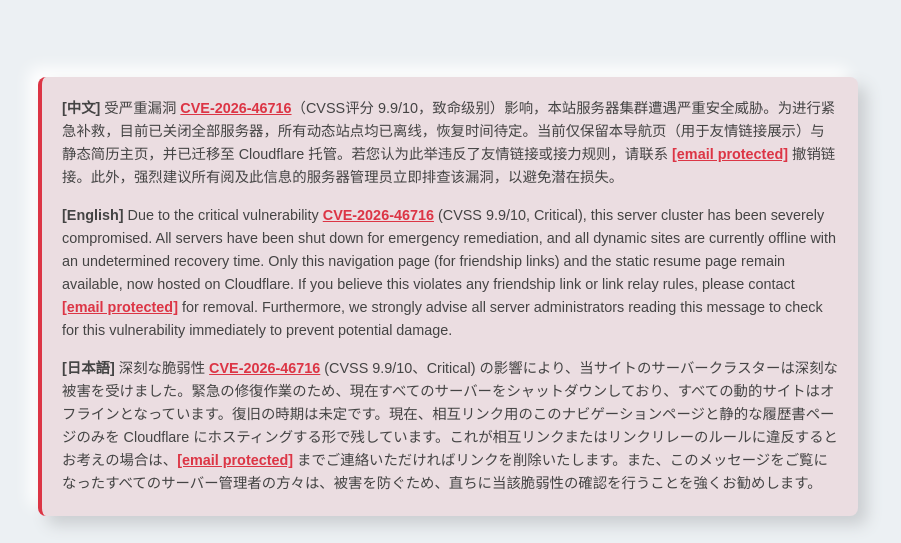
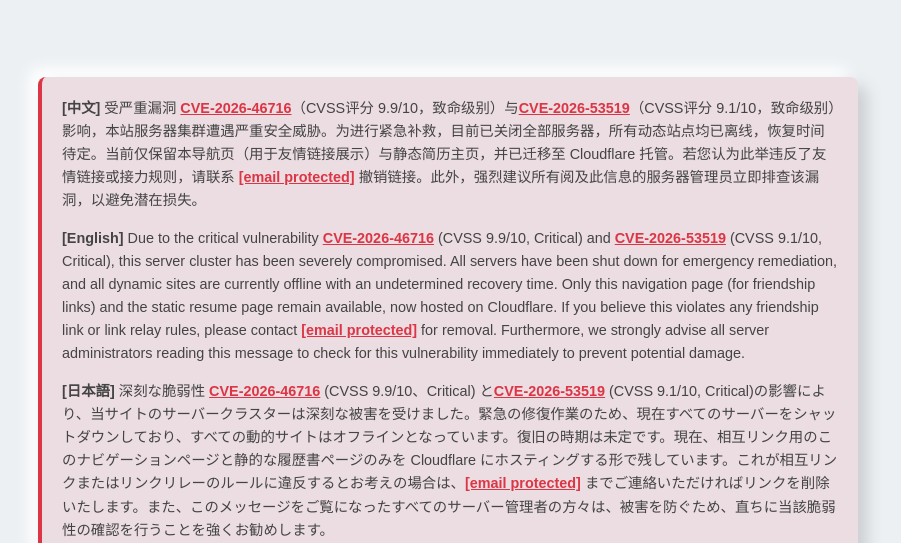
Before and after one commit to UtopiaXC/utopiaxc.github.io, a plain HTML site: page index.html in a window 1280 px wide. Shown: the part 257-800 px from the top of the page, without its empty margins (192-1093 px from the left). Drawn offline with Linux system fonts and the light colour scheme.

Commit message:
Update alert messages for vulnerabilities CVE-2026-46716 and CVE-2026-53519

```diff
--- a/index.html
+++ b/index.html
@@ -418,13 +418,13 @@ input:not(:checked) + .slider .icon-moon {
         <article>
             <div class="alert-banner">
                 <div class="alert-lang">
-                    <p><strong>[中文]</strong> 受严重漏洞 <a href="https://nvd.nist.gov/vuln/detail/CVE-2026-46716" target="_blank">CVE-2026-46716</a>（CVSS评分 9.9/10，致命级别）影响，本站服务器集群遭遇严重安全威胁。为进行紧急补救，目前已关闭全部服务器，所有动态站点均已离线，恢复时间待定。当前仅保留本导航页（用于友情链接展示）与静态简历主页，并已迁移至 Cloudflare 托管。若您认为此举违反了友情链接或接力规则，请联系 <a href="/cdn-cgi/l/email-protection" class="__cf_email__" data-cfemail="8afffee5fae3ebf2e9cafffee5fae3ebf2e9a4e9e5e7">[email&#160;protected]</a> 撤销链接。此外，强烈建议所有阅及此信息的服务器管理员立即排查该漏洞，以避免潜在损失。</p>
+                    <p><strong>[中文]</strong> 受严重漏洞 <a href="https://nvd.nist.gov/vuln/detail/CVE-2026-46716" target="_blank">CVE-2026-46716</a>（CVSS评分 9.9/10，致命级别）与<a href="https://nvd.nist.gov/vuln/detail/CVE-2026-53519" target="_blank">CVE-2026-53519</a>（CVSS评分 9.1/10，致命级别）影响，本站服务器集群遭遇严重安全威胁。为进行紧急补救，目前已关闭全部服务器，所有动态站点均已离线，恢复时间待定。当前仅保留本导航页（用于友情链接展示）与静态简历主页，并已迁移至 Cloudflare 托管。若您认为此举违反了友情链接或接力规则，请联系 <a href="/cdn-cgi/l/email-protection" class="__cf_email__" data-cfemail="8afffee5fae3ebf2e9cafffee5fae3ebf2e9a4e9e5e7">[email&#160;protected]</a> 撤销链接。此外，强烈建议所有阅及此信息的服务器管理员立即排查该漏洞，以避免潜在损失。</p>
                 </div>
                 <div class="alert-lang">
-                    <p><strong>[English]</strong> Due to the critical vulnerability <a href="https://nvd.nist.gov/vuln/detail/CVE-2026-46716" target="_blank">CVE-2026-46716</a> (CVSS 9.9/10, Critical), this server cluster has been severely compromised. All servers have been shut down for emergency remediation, and all dynamic sites are currently offline with an undetermined recovery time. Only this navigation page (for friendship links) and the static resume page remain available, now hosted on Cloudflare. If you believe this violates any friendship link or link relay rules, please contact <a href="/cdn-cgi/l/email-protection" class="__cf_email__" data-cfemail="d7a2a3b8a7beb6afb497a2a3b8a7beb6afb4f9b4b8ba">[email&#160;protected]</a> for removal. Furthermore, we strongly advise all server administrators reading this message to check for this vulnerability immediately to prevent potential damage.</p>
+                    <p><strong>[English]</strong> Due to the critical vulnerability <a href="https://nvd.nist.gov/vuln/detail/CVE-2026-46716" target="_blank">CVE-2026-46716</a> (CVSS 9.9/10, Critical) and <a href="https://nvd.nist.gov/vuln/detail/CVE-2026-53519" target="_blank">CVE-2026-53519</a> (CVSS 9.1/10, Critical), this server cluster has been severely compromised. All servers have been shut down for emergency remediation, and all dynamic sites are currently offline with an undetermined recovery time. Only this navigation page (for friendship links) and the static resume page remain available, now hosted on Cloudflare. If you believe this violates any friendship link or link relay rules, please contact <a href="/cdn-cgi/l/email-protection" class="__cf_email__" data-cfemail="d7a2a3b8a7beb6afb497a2a3b8a7beb6afb4f9b4b8ba">[email&#160;protected]</a> for removal. Furthermore, we strongly advise all server administrators reading this message to check for this vulnerability immediately to prevent potential damage.</p>
                 </div>
                 <div class="alert-lang">
-                    <p><strong>[日本語]</strong> 深刻な脆弱性 <a href="https://nvd.nist.gov/vuln/detail/CVE-2026-46716" target="_blank">CVE-2026-46716</a> (CVSS 9.9/10、Critical) の影響により、当サイトのサーバークラスターは深刻な被害を受けました。緊急の修復作業のため、現在すべてのサーバーをシャットダウンしており、すべての動的サイトはオフラインとなっています。復旧の時期は未定です。現在、相互リンク用のこのナビゲーションページと静的な履歴書ページのみを Cloudflare にホスティングする形で残しています。これが相互リンクまたはリンクリレーのルールに違反するとお考えの場合は、<a href="/cdn-cgi/l/email-protection" class="__cf_email__" data-cfemail="b2c7c6ddc2dbd3cad1f2c7c6ddc2dbd3cad19cd1dddf">[email&#160;protected]</a> までご連絡いただければリンクを削除いたします。また、このメッセージをご覧になったすべてのサーバー管理者の方々は、被害を防ぐため、直ちに当該脆弱性の確認を行うことを強くお勧めします。</p>
+                    <p><strong>[日本語]</strong> 深刻な脆弱性 <a href="https://nvd.nist.gov/vuln/detail/CVE-2026-46716" target="_blank">CVE-2026-46716</a> (CVSS 9.9/10、Critical) と<a href="https://nvd.nist.gov/vuln/detail/CVE-2026-53519" target="_blank">CVE-2026-53519</a> (CVSS 9.1/10, Critical)の影響により、当サイトのサーバークラスターは深刻な被害を受けました。緊急の修復作業のため、現在すべてのサーバーをシャットダウンしており、すべての動的サイトはオフラインとなっています。復旧の時期は未定です。現在、相互リンク用のこのナビゲーションページと静的な履歴書ページのみを Cloudflare にホスティングする形で残しています。これが相互リンクまたはリンクリレーのルールに違反するとお考えの場合は、<a href="/cdn-cgi/l/email-protection" class="__cf_email__" data-cfemail="b2c7c6ddc2dbd3cad1f2c7c6ddc2dbd3cad19cd1dddf">[email&#160;protected]</a> までご連絡いただければリンクを削除いたします。また、このメッセージをご覧になったすべてのサーバー管理者の方々は、被害を防ぐため、直ちに当該脆弱性の確認を行うことを強くお勧めします。</p>
                 </div>
             </div>
 
```
